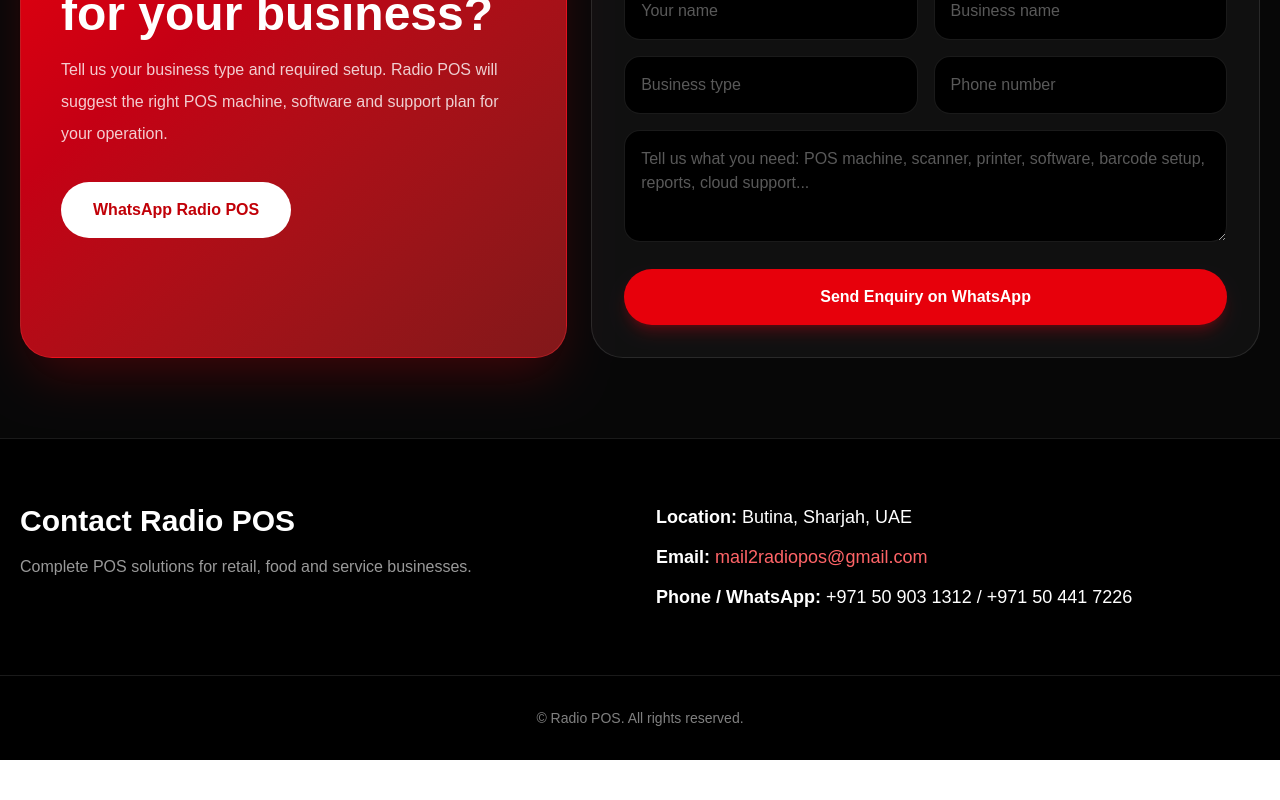
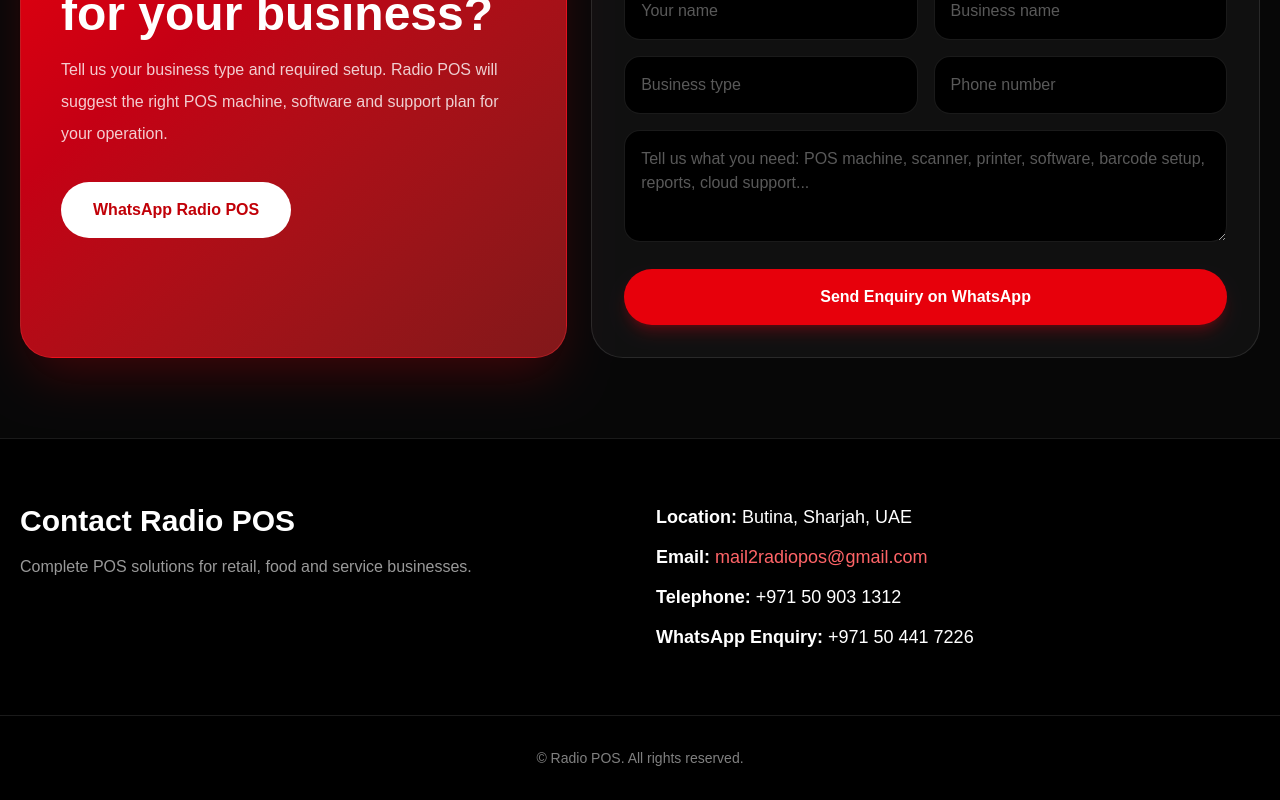
Before and after one commit to mail2shoukathali-oss/radio-website, a Next.js app: page / in a window 1280 px wide. Shown: the part 5199-5999 px from the top of the page. Before the commit the page ends 5959 px from the top, so only its background shows below. Built offline with nearby package versions, Linux system fonts and the light colour scheme.

Commit message:
Add product images and separate contact numbers

```diff
--- a/src/app/ar/page.tsx
+++ b/src/app/ar/page.tsx
@@ -9,7 +9,7 @@
 };
 
 const whatsappLink =
-  "https://wa.me/971509031312?text=%D9%85%D8%B1%D8%AD%D8%A8%D8%A7%20Radio%20POS%D8%8C%20%D8%A3%D8%AD%D8%AA%D8%A7%D8%AC%20%D9%86%D8%B8%D8%A7%D9%85%20%D9%86%D9%82%D8%A7%D8%B7%20%D8%A8%D9%8A%D8%B9%20%D9%84%D8%B9%D9%85%D9%84%D9%8A.%20%D9%8A%D8%B1%D8%AC%D9%89%20%D8%A7%D9%84%D8%AA%D9%88%D8%A7%D8%B5%D9%84%20%D9%85%D8%B9%D9%8A.";
+  "https://wa.me/971504417226?text=%D9%85%D8%B1%D8%AD%D8%A8%D8%A7%20Radio%20POS%D8%8C%20%D8%A3%D8%AD%D8%AA%D8%A7%D8%AC%20%D9%86%D8%B8%D8%A7%D9%85%20%D9%86%D9%82%D8%A7%D8%B7%20%D8%A8%D9%8A%D8%B9%20%D9%84%D8%B9%D9%85%D9%84%D9%8A.%20%D9%8A%D8%B1%D8%AC%D9%89%20%D8%A7%D9%84%D8%AA%D9%88%D8%A7%D8%B5%D9%84%20%D9%85%D8%B9%D9%8A.";
 
 const services = [
   {
@@ -334,7 +334,7 @@
             <p><strong>الموقع:</strong> بوطينة، الشارقة، الإمارات</p>
             <p><strong>البريد الإلكتروني:</strong> <a className="text-red-400" href="mailto:mail2radiopos@gmail.com">mail2radiopos@gmail.com</a></p>
             <p>
-              <strong>الهاتف / واتساب:</strong>{" "}
+              <strong>الهاتف:</strong>{" "}
               <span dir="ltr" className="inline-block">+971 50 903 1312</span>
               {" / "}
               <span dir="ltr" className="inline-block">+971 50 441 7226</span>
--- a/src/app/opengraph-image.tsx
+++ b/src/app/opengraph-image.tsx
@@ -94,7 +94,7 @@
             }}
           >
             <div>Serving Middle East</div>
-            <div>WhatsApp: +971 50 903 1312</div>
+            <div>WhatsApp: +971 50 441 7226</div>
           </div>
         </div>
       </div>
--- a/src/app/page.tsx
+++ b/src/app/page.tsx
@@ -9,7 +9,7 @@
 };
 
 const whatsappLink =
-  "https://wa.me/971509031312?text=Hello%20Radio%20POS%2C%20I%20need%20a%20POS%20system%20for%20my%20business.%20Please%20contact%20me.";
+  "https://wa.me/971504417226?text=Hello%20Radio%20POS%2C%20I%20need%20a%20POS%20system%20for%20my%20business.%20Please%20contact%20me.";
 
 const services = [
   {
@@ -332,7 +332,8 @@
           <div className="space-y-3 text-lg">
             <p><strong>Location:</strong> Butina, Sharjah, UAE</p>
             <p><strong>Email:</strong> <a className="text-red-400" href="mailto:mail2radiopos@gmail.com">mail2radiopos@gmail.com</a></p>
-            <p><strong>Phone / WhatsApp:</strong> +971 50 903 1312 / +971 50 441 7226</p>
+            <p><strong>Telephone:</strong> +971 50 903 1312</p>
+            <p><strong>WhatsApp Enquiry:</strong> +971 50 441 7226</p>
           </div>
         </div>
       </section>
--- a/src/components/whatsapp-enquiry-form.tsx
+++ b/src/components/whatsapp-enquiry-form.tsx
@@ -41,7 +41,7 @@
             `Requirement: ${message || "-"}`,
           ].join("\n");
 
-    const url = `https://wa.me/971509031312?text=${encodeURIComponent(text)}`;
+    const url = `https://wa.me/971504417226?text=${encodeURIComponent(text)}`;
     window.open(url, "_blank", "noopener,noreferrer");
   }
 
```
